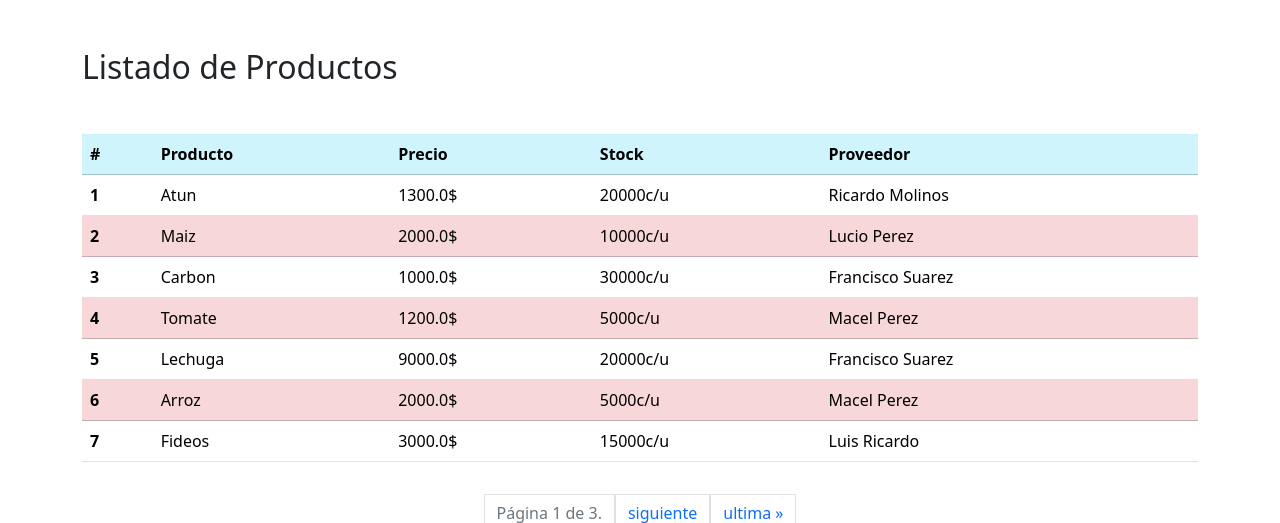
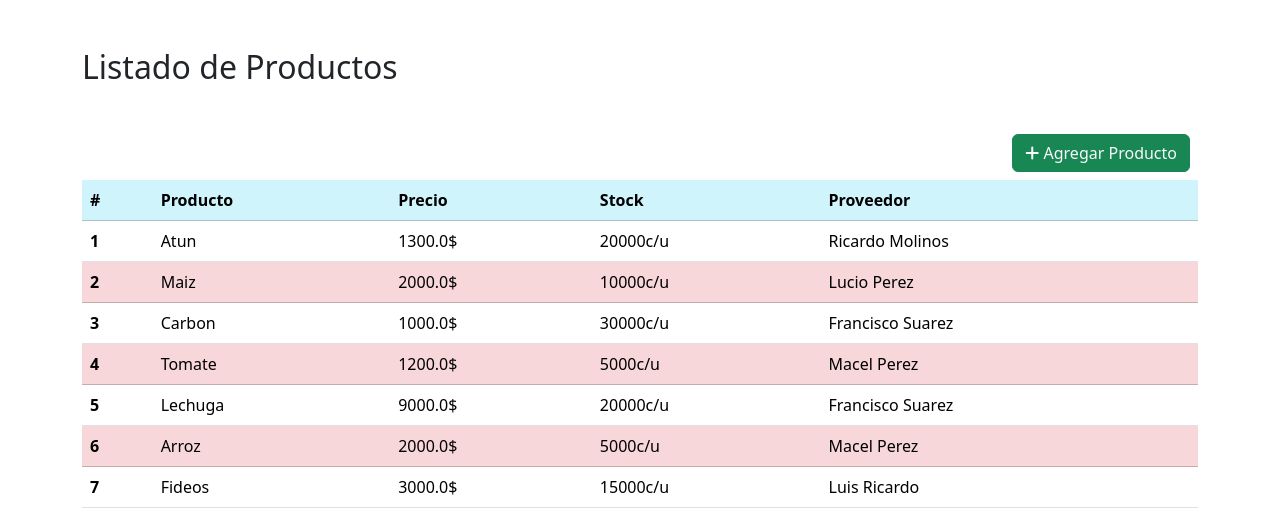
Before and after one commit to escobarmat/matias_escobar_stock_control, a Django app: page / in a window 1280 px wide. Shown: the part 296-819 px from the top of the page. Run offline with Django 5.2, Linux system fonts and the light colour scheme; data comes from the database, SQL or seed files in the repository; both versions use the stored data as it was after the commit.

Commit message:
Incorporado fontawesome y boton de agregar

```diff
--- a/compra/templates/compra/index.html
+++ b/compra/templates/compra/index.html
@@ -22,6 +22,10 @@
         {% if not page_obj%}
             <p class="p-5 text-center fw-bold ">No hay productos que mostrar!!!...</p>
         {%else%}
+
+        <div class="d-flex justify-content-end">
+            <a class="text-light mb-2 btn btn-success me-2" href="{% url 'compra:alta_producto' %}"><i class="fa-solid fa-plus"></i> Agregar Producto</a>
+        </div>
 
         <div>
             <table class="table">
--- a/compra/templates/compra/proveedores.html
+++ b/compra/templates/compra/proveedores.html
@@ -20,6 +20,9 @@
         {% if not page_obj%}
             <p class="text-center fw-bold mb-5 p-5">No hay proveedores que mostrar!!!...</p>
         {%else%}
+         <div class="d-flex justify-content-end">
+            <a class="text-light mb-2 btn btn-success me-2" href="{% url 'compra:alta_proveedor' %}"><i class="fa-solid fa-plus"></i> Agregar Proveedor</a>
+        </div>
 
         <div>
             <table class="table">
--- a/templates/base/base.html
+++ b/templates/base/base.html
@@ -55,6 +55,7 @@ suma aprendizaje y experiencia. -->
     <link href="https://cdn.jsdelivr.net/npm/bootstrap@5.3.3/dist/css/bootstrap.min.css" rel="stylesheet" integrity="sha384-QWTKZyjpPEjISv5WaRU9OFeRpok6YctnYmDr5pNlyT2bRjXh0JMhjY6hW+ALEwIH" crossorigin="anonymous">
     <link rel="stylesheet" href="{% static 'css/normalize.css' %}">
     <link rel="stylesheet" href="{% static 'css/styles.css' %}">
+    <link rel="stylesheet" href="https://cdnjs.cloudflare.com/ajax/libs/font-awesome/6.5.2/css/all.min.css">
   </head>
   <body>
     <header class="header p-3">
```
Also changed, not shown: db.sqlite3.
